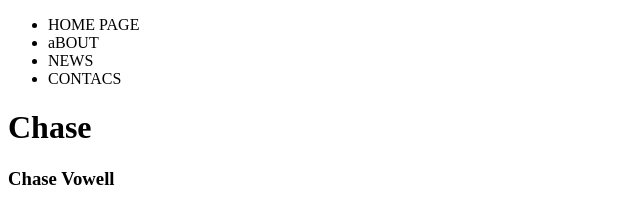
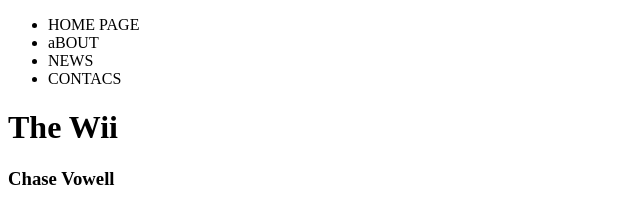
Before and after one commit to Chasevowell/Chase-Research-website, a plain HTML site: page index.html in a window 1280 px wide. Shown: the whole page, without its empty margins (0-640 px from the left). Drawn offline with Linux system fonts and the light colour scheme.

Commit message:
Update index.html

```diff
--- a/index.html
+++ b/index.html
@@ -13,7 +13,8 @@
         <LI>NEWS</LI>
         <LI>CONTACS</LI>
     </ul>
-    <h1>Chase</h1>
+    <h1>The Wii</h1>
+
     <h3>Chase Vowell</h3>
 </body>
 </html>
```
